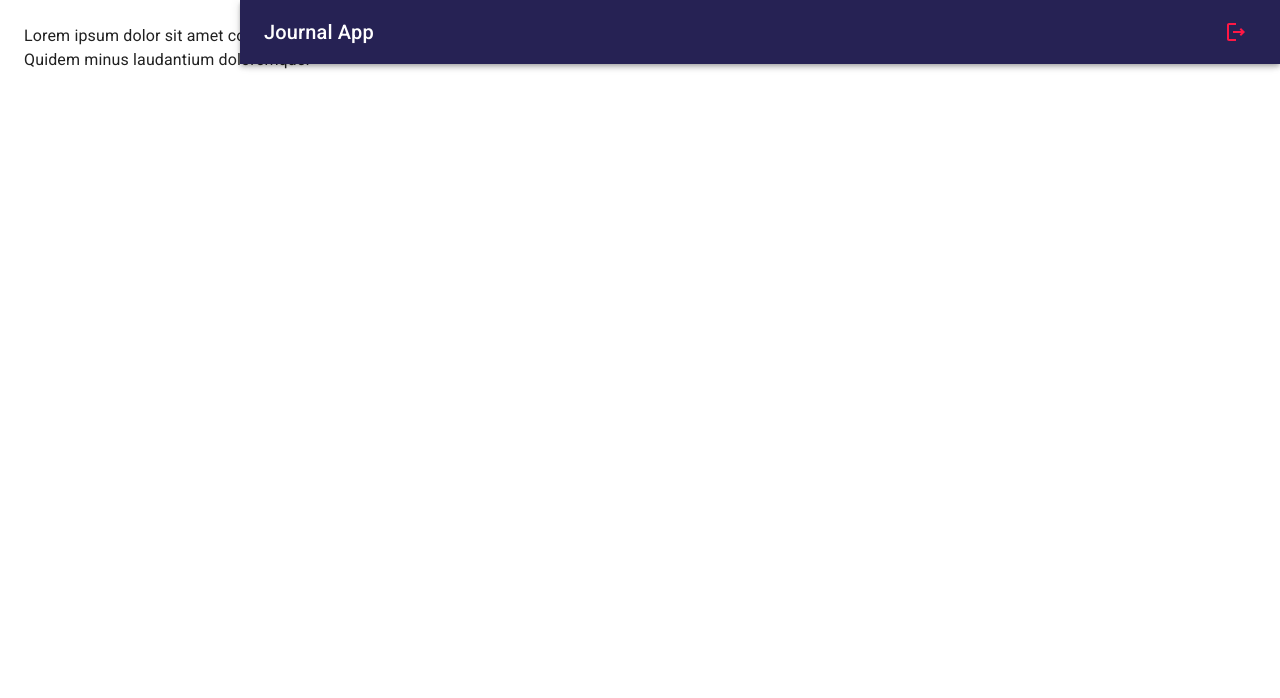
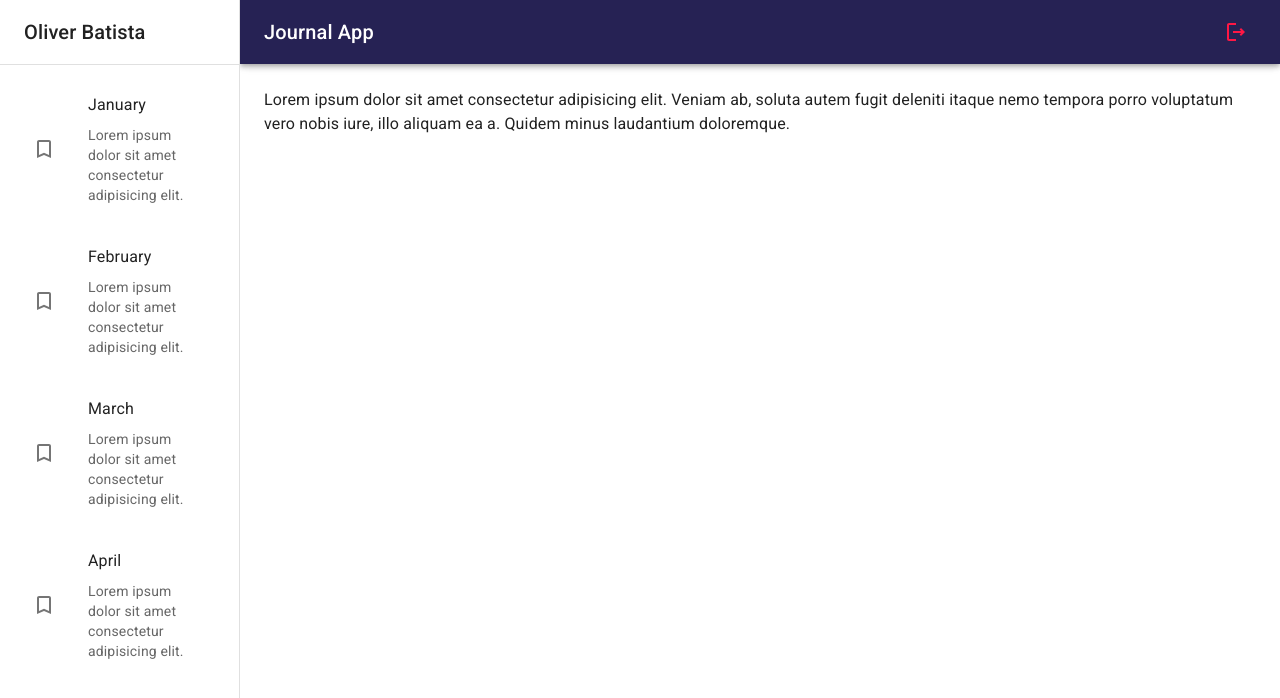
Before and after one commit to Oliver31Batista/journal-app, a React (Vite) app: page / in a window 1280 px wide. Shown: the top 698 px of the page. Built offline with nearby package versions, Linux system fonts and the light colour scheme.

Commit message:
Sidebar created and fullfilled with fake information for design

```diff
--- /dev/null
+++ b/src/journal/components/SideBar.jsx
@@ -0,0 +1,61 @@
+import { TurnedInNot } from "@mui/icons-material";
+import {
+  Box,
+  Divider,
+  Drawer,
+  Grid,
+  List,
+  ListItem,
+  ListItemButton,
+  ListItemIcon,
+  ListItemText,
+  Toolbar,
+  Typography,
+} from "@mui/material";
+
+export const SideBar = ({ drawerWith }) => {
+  return (
+    <Box
+      component="nav"
+      sx={{ width: { sm: drawerWith }, flexShrink: { sm: 0 } }}
+    >
+      <Drawer
+        variant="permanent"
+        open
+        sx={{
+          display: { xs: "block" },
+          "& .MuiDrawer-paper": { boxSizing: "border-box", width: drawerWith },
+        }}
+      >
+        <Toolbar>
+          <Typography variant="h6" noWrap component="div">
+            Oliver Batista
+          </Typography>
+        </Toolbar>
+        <Divider />
+
+        <List>
+          {["January", "February", "March", "April"].map(
+            (text) => (
+              <ListItem key={text}>
+                <ListItemButton>
+                  <ListItemIcon>
+                    <TurnedInNot />
+                  </ListItemIcon>
+                  <Grid container>
+                    <ListItemText primary={text} />
+                    <ListItemText
+                      secondary={
+                        "  Lorem ipsum dolor sit amet consectetur adipisicing elit."
+                      }
+                    />
+                  </Grid>
+                </ListItemButton>
+              </ListItem>
+            )
+          )}
+        </List>
+      </Drawer>
+    </Box>
+  );
+};
--- /dev/null
+++ b/src/journal/components/index.js
@@ -0,0 +1,2 @@
+export * from "./NavBar";
+export * from "./SideBar";
--- a/src/journal/layout/JournalLayout.jsx
+++ b/src/journal/layout/JournalLayout.jsx
@@ -1,6 +1,6 @@
-import { Box } from "@mui/material";
+import { Box, Toolbar } from "@mui/material";
 import React from "react";
-import { NavBar } from "../components/NavBar";
+import { NavBar, SideBar } from "../components";
 
 const drawerWith = 240;
 
@@ -9,10 +9,9 @@
     <Box sx={{ display: "flex" }}>
       <NavBar drawerWith={drawerWith} />
 
-      {/* Sidebar */}
-
+      <SideBar drawerWith={drawerWith} />
       <Box component="main" sx={{ flexGrow: 1, p: 3 }}>
-        {/* Toolbar */}
+        <Toolbar />
 
         {children}
       </Box>
```
